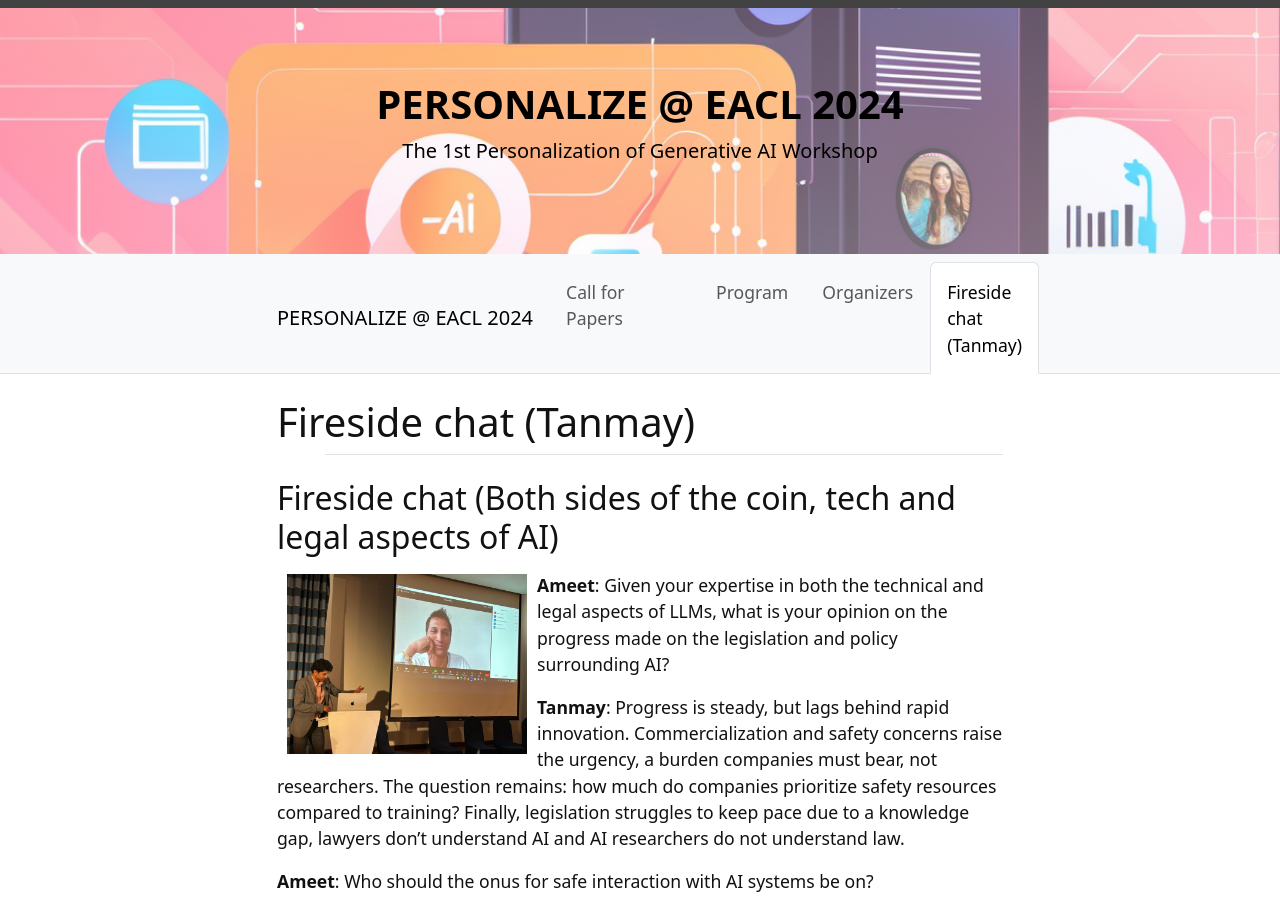
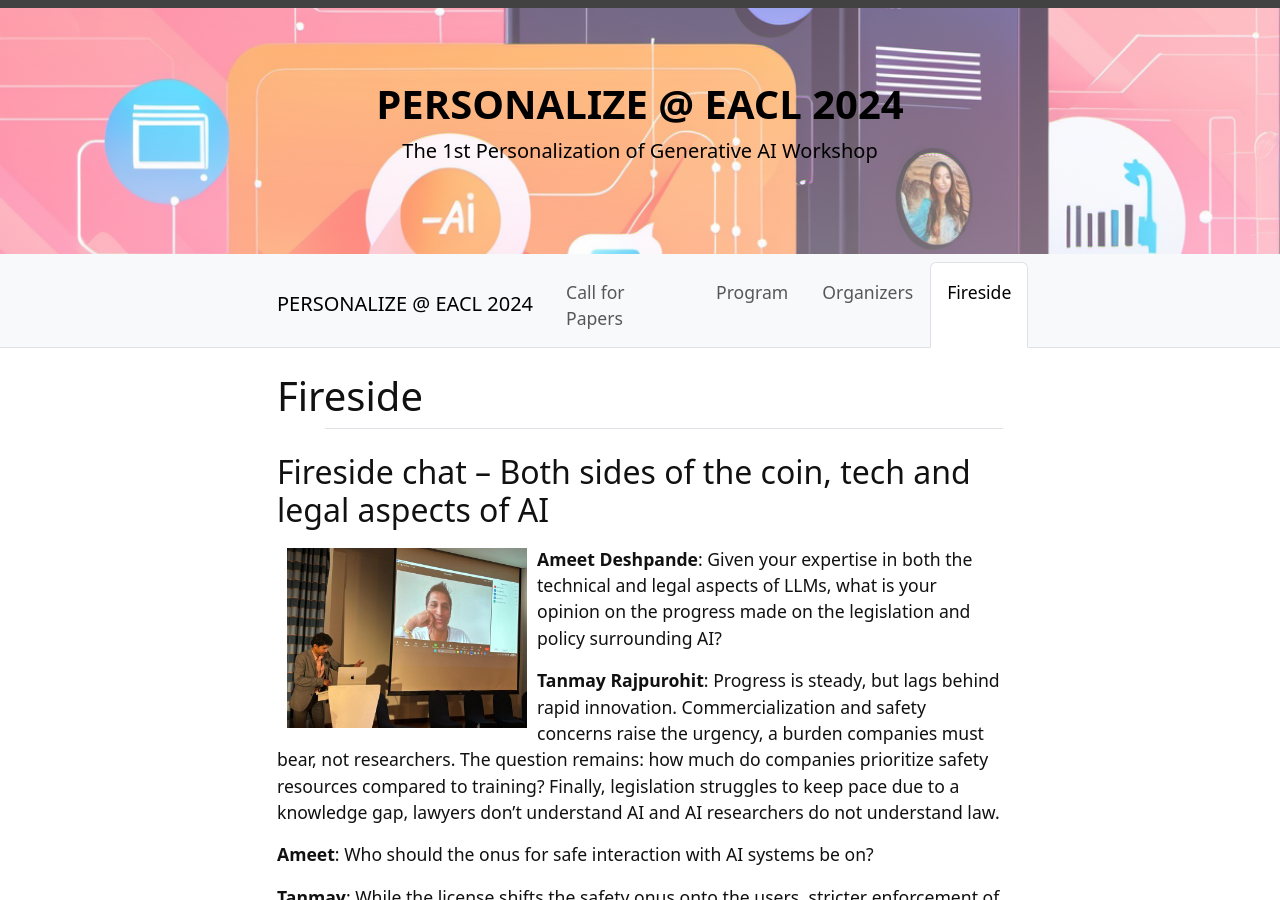
Before and after one commit to genpersonalization/genpersonalization.github.io, a Jekyll site: the page built from content/3-fireside_chat.md, in a window 1280 px wide and 900 px high. Built offline with Jekyll 4.4.1, drawn with Linux system fonts in a browser that asks for light colours; some of the changed text lies outside the part shown.

Commit message:
Tanmay update

```diff
--- a/_includes/speakers.html
+++ b/_includes/speakers.html
@@ -33,9 +33,9 @@
                 <img src="../images/invited_speakers/Tanmay-Rajpurohit.jpeg" alt="logo" style="float:left;width:90px;height:120px;" hspace="10" vspace="10">
                 <h5 class="card-title"><a href="http://tanmay.one">Tanmay Rajpurohit</a></h5>Georgia Tech
             </div>
-            <!-- <div class="card-body">
-
-            </div> -->
+            <div class="card-body">
+                Dr. Tanmay Rajpurohit is a techno-legal expert with a diverse range of expertise in multiple facets of the current AI ecosystem. He holds a Ph.D. in Aerospace Engineering (stochastic control), has lead a team of engineers to build AI-first products that set new industry standards and has also practiced as a trial attorney.
+            </div>
         </div>
     </div>
     <div class="col-sm-6 scroll">
--- a/content/3-fireside_chat.md
+++ b/content/3-fireside_chat.md
@@ -1,16 +1,16 @@
 ---
-title: Fireside chat (Tanmay)
-nav: Fireside chat (Tanmay)
+title: Fireside
+nav: Fireside
 #topics: Template; Basic Config
 ---
 
-## Fireside chat (Both sides of the coin, tech and legal aspects of AI)
+## Fireside chat -- Both sides of the coin, tech and legal aspects of AI
 
 {% include fireside.html %}
 
-**Ameet**: Given your expertise in both the technical and legal aspects of LLMs, what is your opinion on the progress made on the legislation and policy surrounding AI?
+**Ameet Deshpande**: Given your expertise in both the technical and legal aspects of LLMs, what is your opinion on the progress made on the legislation and policy surrounding AI?
 
-**Tanmay**: Progress is steady, but lags behind rapid innovation. Commercialization and safety concerns raise the urgency, a burden companies must bear, not researchers. The question remains: how much do companies prioritize safety resources compared to training? Finally, legislation struggles to keep pace due to a knowledge gap, lawyers don't understand AI and AI researchers do not understand law.
+**Tanmay Rajpurohit**: Progress is steady, but lags behind rapid innovation. Commercialization and safety concerns raise the urgency, a burden companies must bear, not researchers. The question remains: how much do companies prioritize safety resources compared to training? Finally, legislation struggles to keep pace due to a knowledge gap, lawyers don't understand AI and AI researchers do not understand law.
 
 **Ameet**: Who should the onus for safe interaction with AI systems be on?
 
@@ -25,12 +25,12 @@
 **Tanmay**:
 Four major issues exist: <br>
 **Hallucinations**
-There isn't a clear-cut technical solution to address hallucinations generated by large language models.
-#### Privacy
-There are significant privacy concerns. Even CTOs (Chief Technology Officers) of these companies may not fully understand what data is being used to train the models! The recent case of Mira Murati highlights the seriousness of this issue.
-#### Copyright
-Copyright issues arise when the models generate text that may infringe on copyrighted material.
-#### Bias
+There isn't a clear-cut technical solution to address hallucinations generated by large language models.<br>
+**Privacy**
+There are significant privacy concerns. Even CTOs (Chief Technology Officers) of these companies may not fully understand what data is being used to train the models! The recent case of Mira Murati highlights the seriousness of this issue.<br>
+**Copyright**
+Copyright issues arise when the models generate text that may infringe on copyrighted material.<br>
+**Bias**
 Bias is a fundamental problem. The way these models are trained using personas and simulations can introduce bias. Current methods to fix bias, like applying band-aid solutions, can slow down the models (increase latency) and make them less useful (decrease utility). This creates a complex engineering challenge on top of the safety risks posed by bias.
 
 **Ameet**: What is your opinion on the seriousness with which companies are treating AI safety?
```
